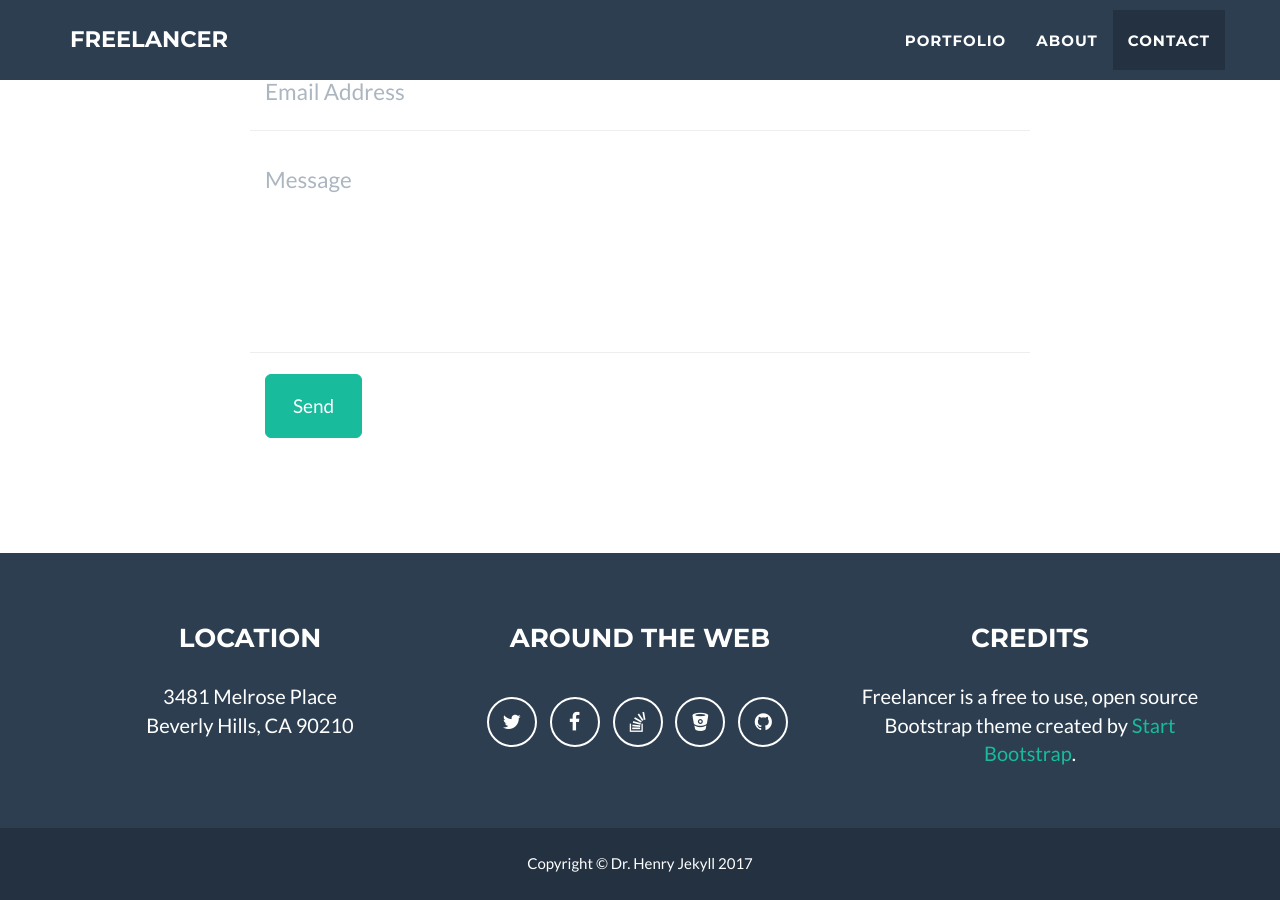
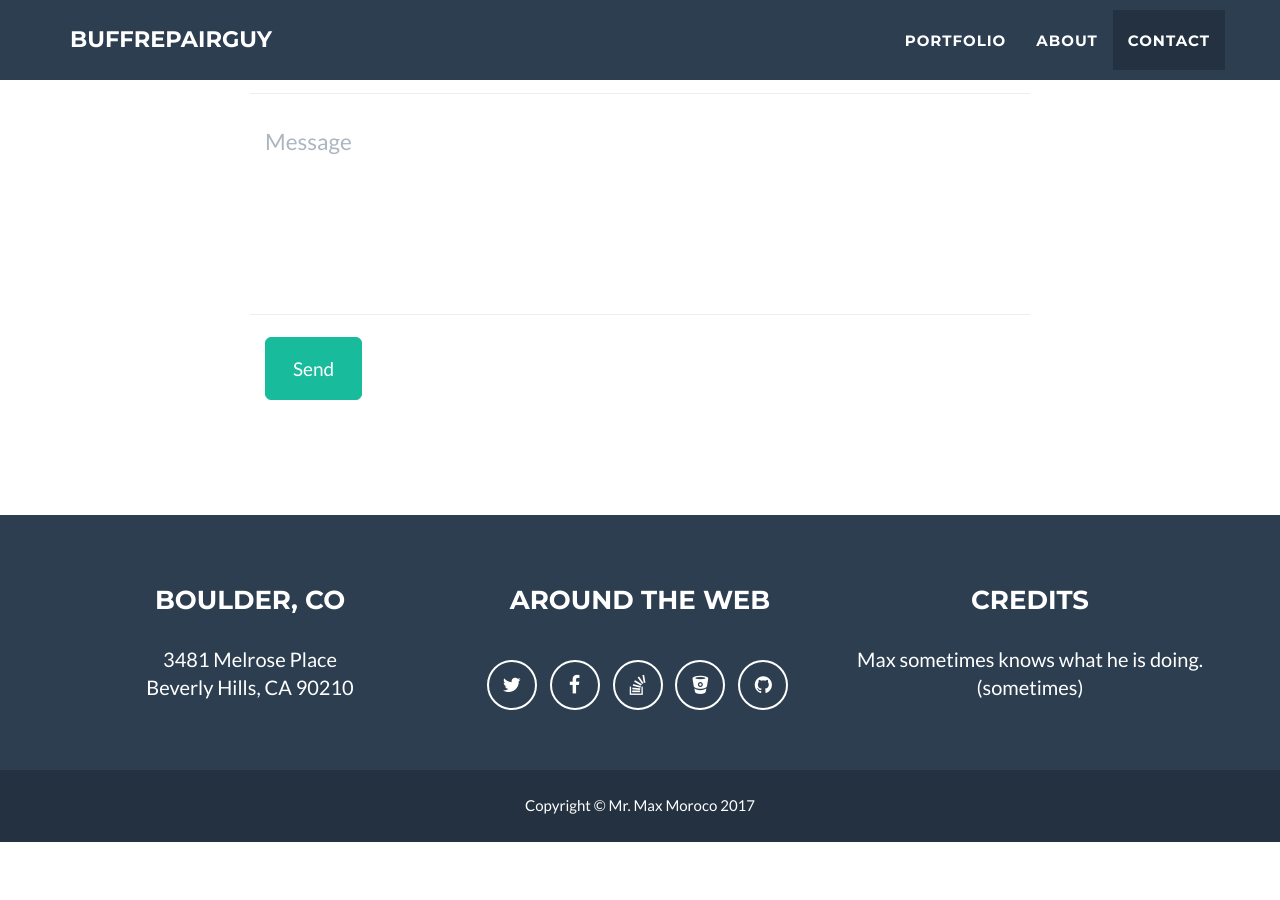
Before and after one commit to buffrepairguy/buffrepairguy.github.io, a Jekyll site: the page built from index.html, in a window 1280 px wide and 900 px high, scrolled down 2485 px. Built offline with Jekyll 4.4.1, drawn with Linux system fonts in a browser that asks for light colours; after the commit the page ends 3327 px from its top, so only the background shows below that; some of the changed text lies outside the part shown.

Commit message:
update config

```diff
--- a/_config.yml
+++ b/_config.yml
@@ -1,10 +1,10 @@
 # Site settings
-title: Freelancer
-email: your-email@domain.com
-url: https://example.github.io
+title: BuffRepairGuy
+email: buffrepairs@gmail.com
+url: https://buffrepairguy.github.io/
 description: "Write an awesome description for your new site here. You can edit this line in _config.yml. It will appear in your document head meta (for Google search results) and in your feed.xml site description."
-skills: "Web Developer - Graphic Artist - User Experience Designer"
-meta_author: LastName FirstName
+skills: ""
+meta_author: Moroco Maxwell
 
 # Google webmaster tools
 google_verify:
@@ -31,8 +31,8 @@ color:
 
 # Footer settings
 footer:
-  copyright: Dr. Henry Jekyll
-  location: Location
+  copyright: Mr. Max Moroco
+  location: Boulder, CO
   social: Around the Web
   credits: Credits
 
@@ -55,7 +55,7 @@ address:
   - line: Beverly Hills, CA 90210
 
 # Credits content
-credits: 'Freelancer is a free to use, open source Bootstrap theme created by <a href="http://startbootstrap.com">Start Bootstrap</a>.'
+credits: 'Max sometimes knows what he is doing. (sometimes)'
 
 # Build settings
 markdown: kramdown
```
